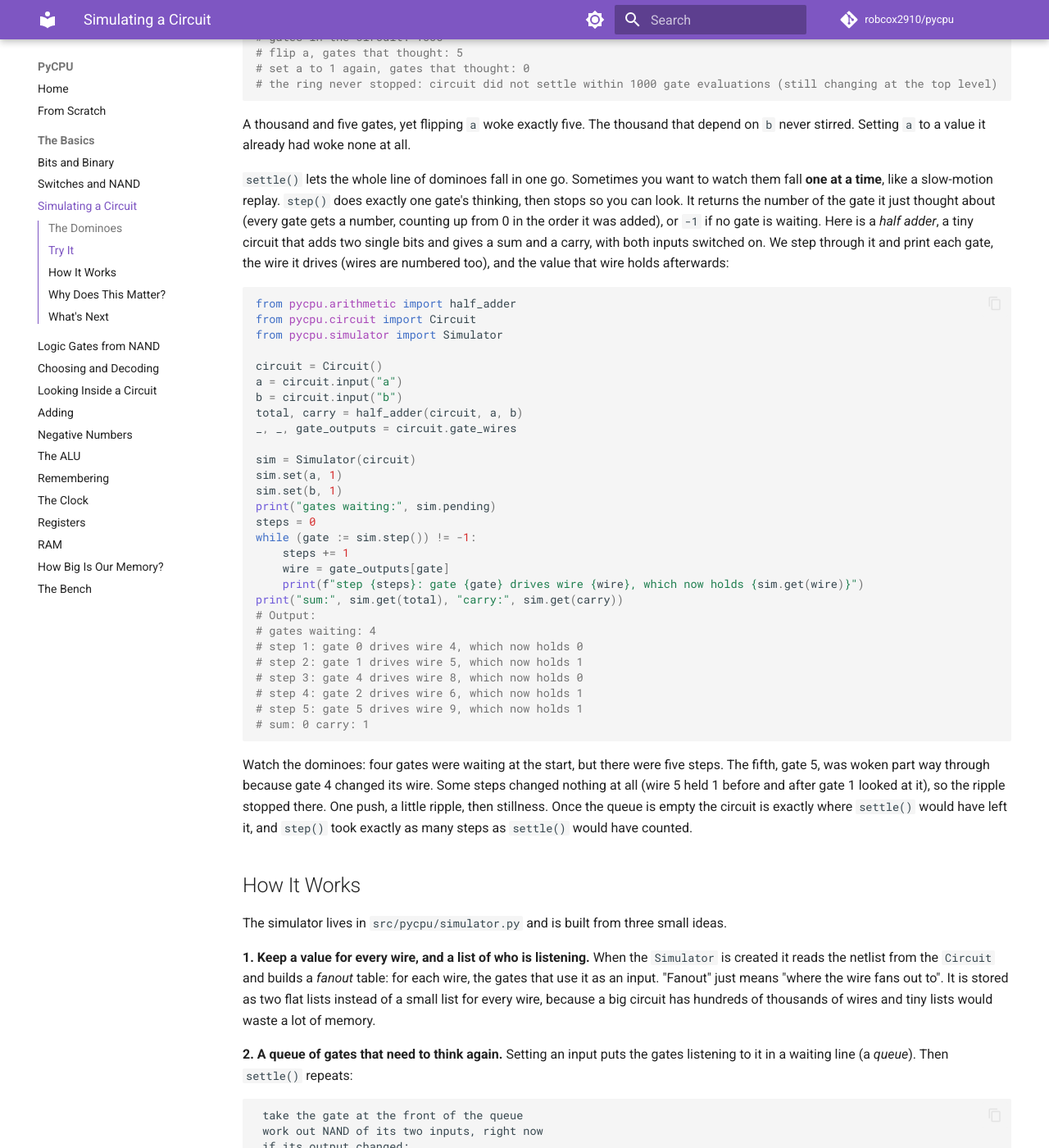
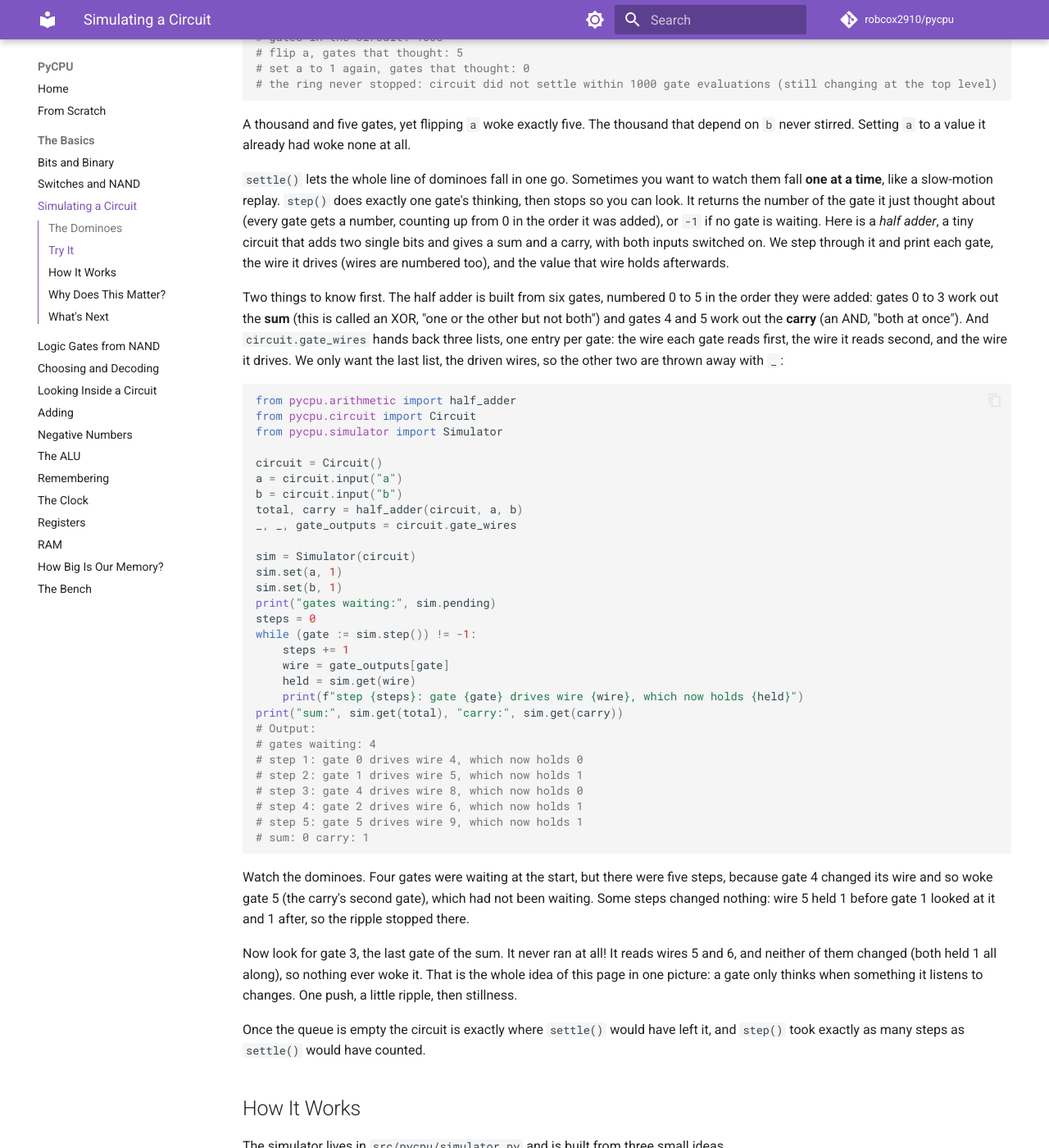
Before and after one commit to robcox2910/pycpu, an MkDocs documentation site: the page built from docs/concepts/simulating-a-circuit.md, in a window 1280 px wide and 1400 px high, scrolled down 1510 px. Shown: the whole window at 82% size. Built offline with MkDocs 1.6.1 and Material for MkDocs 9.7.7, drawn with Linux system fonts in a browser that asks for light colours; comment, search, counter and statistics services are not loaded.

Commit message:
docs: explain which gate is which in the stepping example
Co-Authored-By: Claude Opus 5.5 <noreply@anthropic.com>

````diff
--- a/docs/concepts/simulating-a-circuit.md
+++ b/docs/concepts/simulating-a-circuit.md
@@ -79,7 +79,15 @@ of the gate it just thought about (every gate gets a number, counting up from
 0 in the order it was added), or `-1` if no gate is waiting. Here is a *half
 adder*, a tiny circuit that adds two single bits and gives a sum and a carry,
 with both inputs switched on. We step through it and print each gate, the wire
-it drives (wires are numbered too), and the value that wire holds afterwards:
+it drives (wires are numbered too), and the value that wire holds afterwards.
+
+Two things to know first. The half adder is built from six gates, numbered 0
+to 5 in the order they were added: gates 0 to 3 work out the **sum** (this is
+called an XOR, "one or the other but not both") and gates 4 and 5 work out the
+**carry** (an AND, "both at once"). And `circuit.gate_wires` hands back three
+lists, one entry per gate: the wire each gate reads first, the wire it reads
+second, and the wire it drives. We only want the last list, the driven wires,
+so the other two are thrown away with `_`:
 
 ```python
 from pycpu.arithmetic import half_adder
@@ -100,7 +108,8 @@ steps = 0
 while (gate := sim.step()) != -1:
     steps += 1
     wire = gate_outputs[gate]
-    print(f"step {steps}: gate {gate} drives wire {wire}, which now holds {sim.get(wire)}")
+    held = sim.get(wire)
+    print(f"step {steps}: gate {gate} drives wire {wire}, which now holds {held}")
 print("sum:", sim.get(total), "carry:", sim.get(carry))
 # Output:
 # gates waiting: 4
@@ -112,11 +121,18 @@ print("sum:", sim.get(total), "carry:", sim.get(carry))
 # sum: 0 carry: 1
 ```
 
-Watch the dominoes: four gates were waiting at the start, but there were five
-steps. The fifth, gate 5, was woken part way through because gate 4 changed
-its wire. Some steps changed nothing at all (wire 5 held 1 before and after
-gate 1 looked at it), so the ripple stopped there. One push, a little ripple,
-then stillness. Once the queue is empty the circuit is exactly where `settle()` would have
+Watch the dominoes. Four gates were waiting at the start, but there were five
+steps, because gate 4 changed its wire and so woke gate 5 (the carry's second
+gate), which had not been waiting. Some steps changed nothing: wire 5 held 1
+before gate 1 looked at it and 1 after, so the ripple stopped there.
+
+Now look for gate 3, the last gate of the sum. It never ran at all! It reads
+wires 5 and 6, and neither of them changed (both held 1 all along), so
+nothing ever woke it. That is the whole idea of this page in one picture: a
+gate only thinks when something it listens to changes. One push, a little
+ripple, then stillness.
+
+Once the queue is empty the circuit is exactly where `settle()` would have
 left it, and `step()` took exactly as many steps as `settle()` would have
 counted.
 
````
